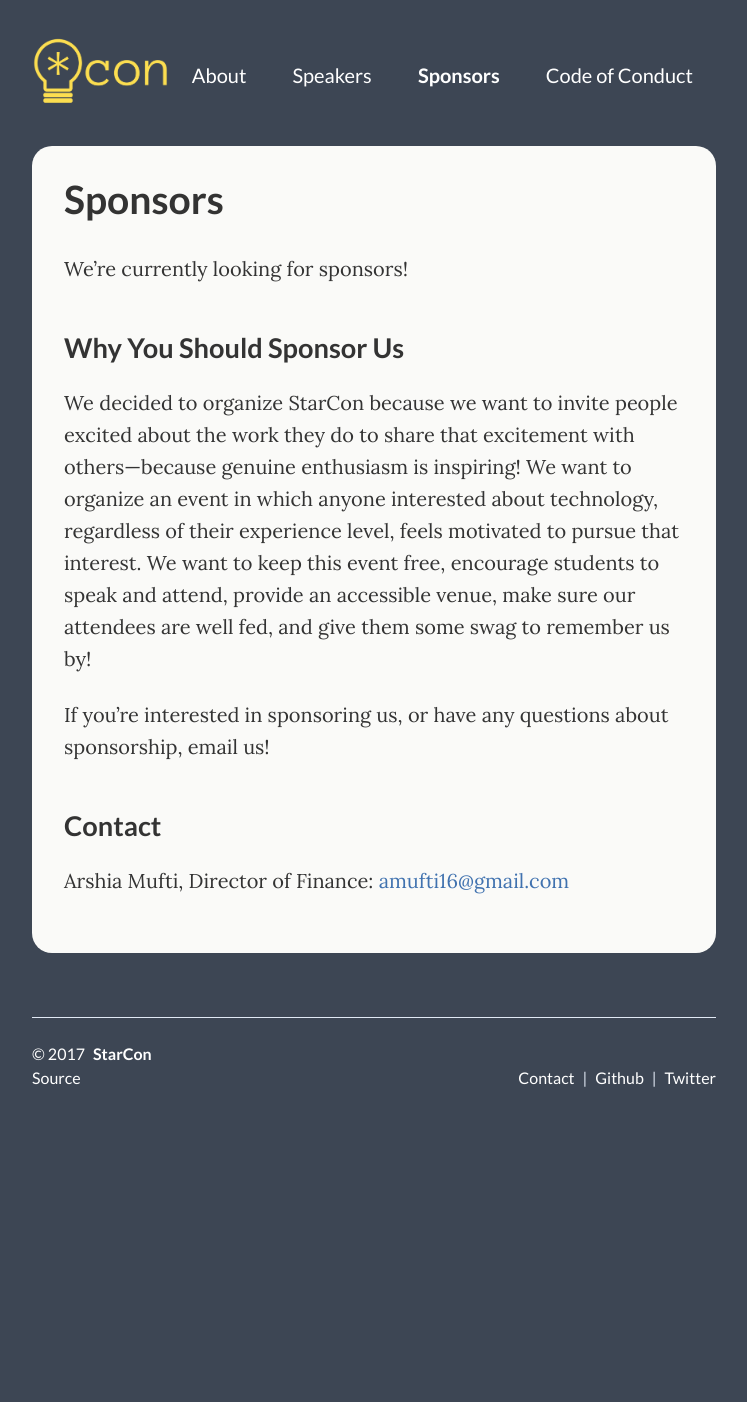
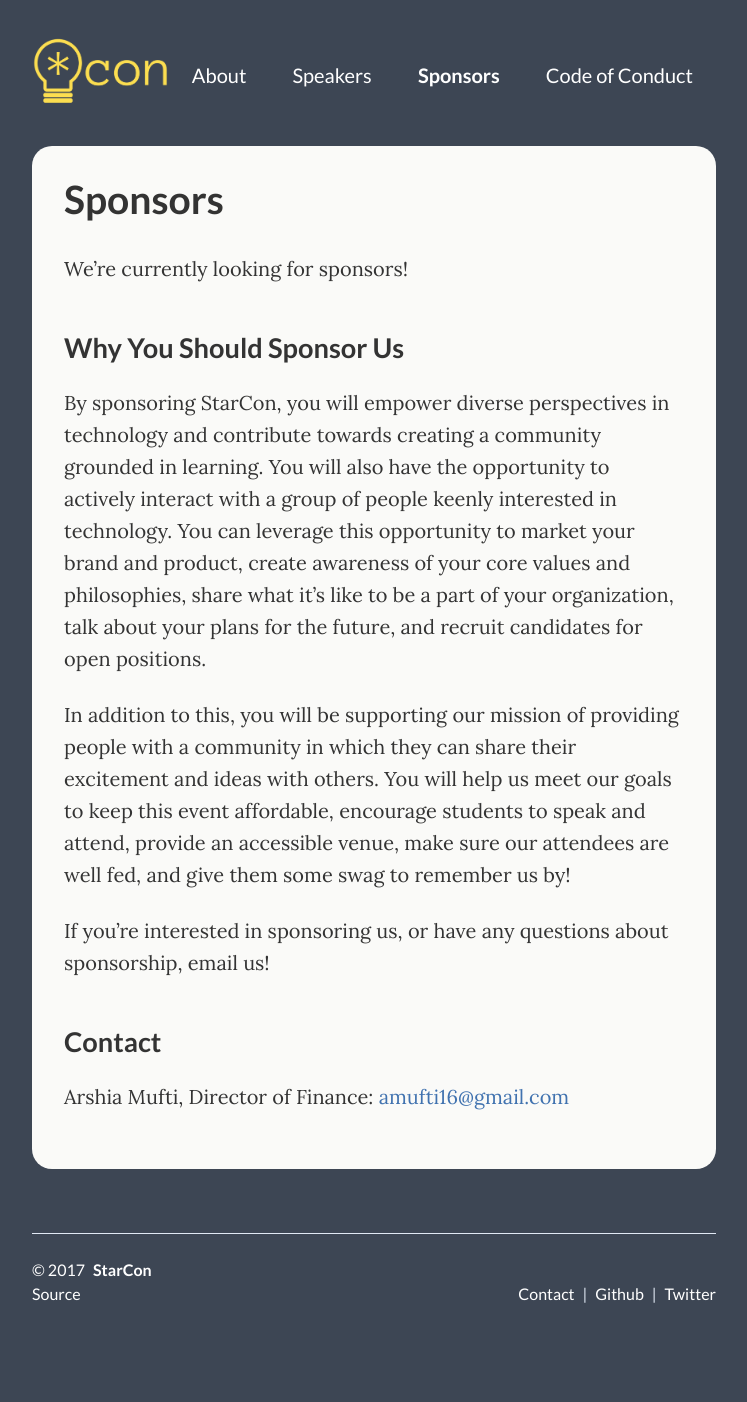
Before and after one commit to StarConKW/starconkw.github.io, a Jekyll site: the page built from _pages/sponsors.md, in a window 1280 px wide. Shown: the whole page, without its empty margins (266-1013 px from the left). Built offline with Jekyll 4.4.1, drawn with Linux system fonts in a browser that asks for light colours; before the commit the page ends 1186 px from its top, so only the background shows below that.

Commit message:
update why sponsor us blurb

```diff
--- a/_pages/sponsors.md
+++ b/_pages/sponsors.md
@@ -11,13 +11,9 @@ We're currently looking for sponsors!
 
 ## Why You Should Sponsor Us
 
-We decided to organize StarCon because we want to invite people excited about
-the work they do to share that excitement with others&mdash;because genuine
-enthusiasm is inspiring! We want to organize an event in which anyone interested
-about technology, regardless of their experience level, feels motivated to
-pursue that interest. We want to keep this event free, encourage students to
-speak and attend, provide an accessible venue, make sure our attendees are well
-fed, and give them some swag to remember us by!
+By sponsoring StarCon, you will empower diverse perspectives in technology and contribute towards creating a community grounded in learning. You will also have the opportunity to actively interact with a group of people keenly interested in technology. You can leverage this opportunity to market your brand and product, create awareness of your core values and philosophies, share what it’s like to be a part of your organization, talk about your plans for the future, and recruit candidates for open positions.
+
+In addition to this, you will be supporting our mission of providing people with a community in which they can share their excitement and ideas with others. You will help us meet our goals to keep this event affordable, encourage students to speak and attend, provide an accessible venue, make sure our attendees are well fed, and give them some swag to remember us by!
 
 If you're interested in sponsoring us, or have any questions about sponsorship,
 email us!
```
